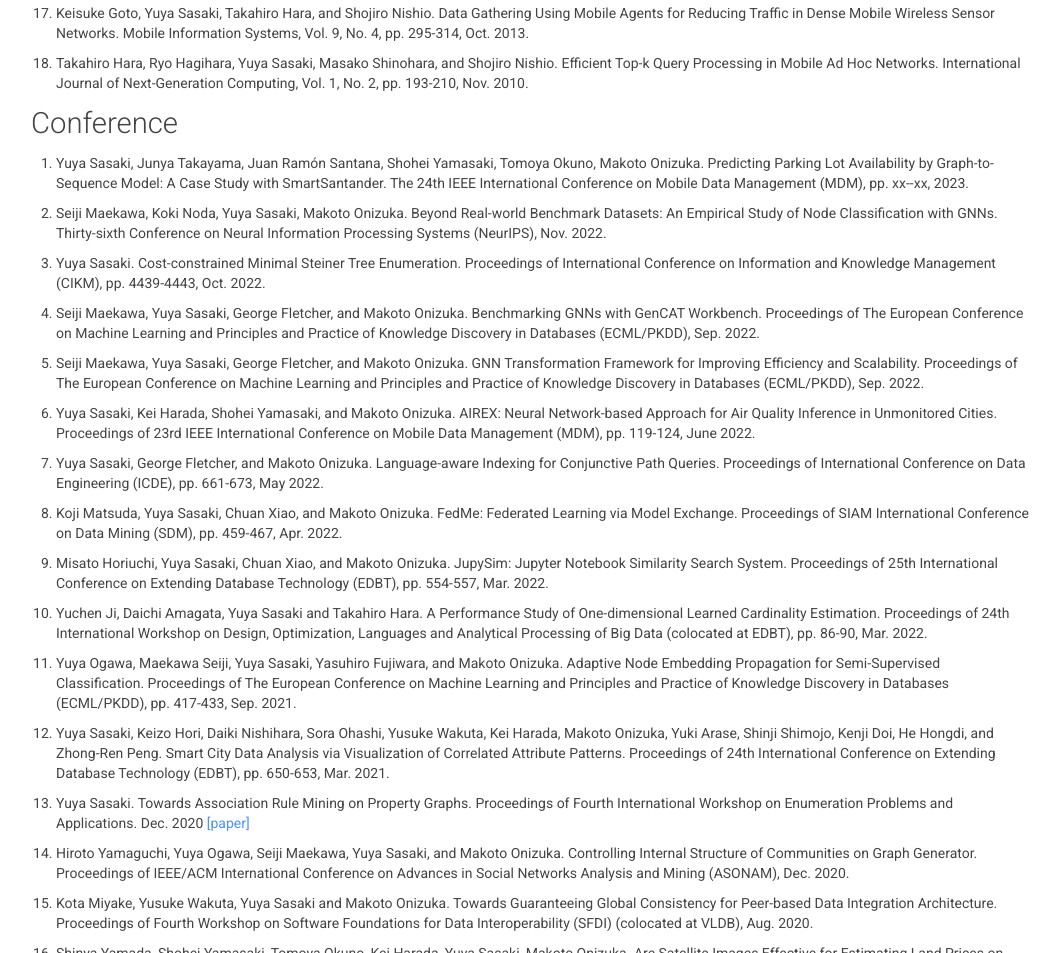
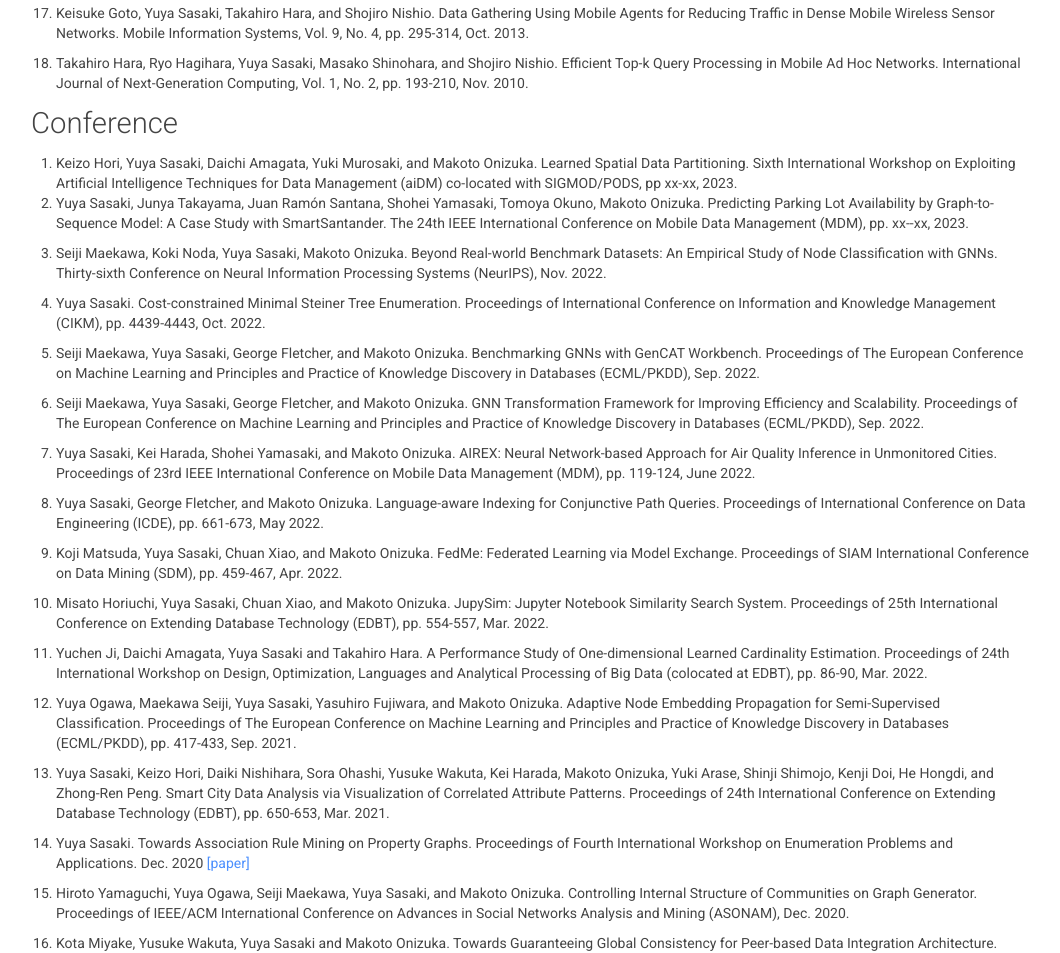
Before and after one commit to yuya-s/yuya-s.github.io, a plain HTML site: page en/publication.html in a window 1280 px wide. Shown: the part 1103-2056 px from the top of the page, without its empty margins (109-1169 px from the left). Drawn offline with Linux system fonts and the light colour scheme.

Commit message:
Update publication.html
【Conference】以下１件、新規追加
Keizo Hori, Yuya Sasaki, Daichi Amagata, Yuki Murosaki, and Makoto Onizuka. Learned Spatial Data Partitioning. Sixth International Workshop on Exploiting Artificial Intelligence Techniques for Data Management (aiDM) co-located with SIGMOD/PODS, pp xx-xx, 2023.

```diff
--- a/en/publication.html
+++ b/en/publication.html
@@ -169,6 +169,7 @@
 
 <H2>Conference</H2>
 <ol type="1">
+<li>Keizo Hori, Yuya Sasaki, Daichi Amagata, Yuki Murosaki, and Makoto Onizuka. Learned Spatial Data Partitioning. Sixth International Workshop on Exploiting Artificial Intelligence Techniques for Data Management (aiDM) co-located with SIGMOD/PODS, pp xx-xx, 2023. </li>
 <li>Yuya Sasaki, Junya Takayama, Juan Ramón Santana, Shohei Yamasaki,  Tomoya Okuno, Makoto Onizuka. Predicting Parking Lot Availability by Graph-to-Sequence Model: A Case Study with SmartSantander. The 24th IEEE International Conference on Mobile Data Management (MDM), pp. xx--xx, 2023. </li><p>
 <li>Seiji Maekawa, Koki Noda, Yuya Sasaki, Makoto Onizuka. Beyond Real-world Benchmark Datasets: An Empirical Study of Node Classification with GNNs. Thirty-sixth Conference on Neural Information Processing Systems (NeurIPS), Nov. 2022. </li><p>
 <li>Yuya Sasaki. Cost-constrained Minimal Steiner Tree Enumeration. Proceedings of International Conference on Information and Knowledge Management (CIKM), pp. 4439-4443, Oct. 2022. </li><p>
```
